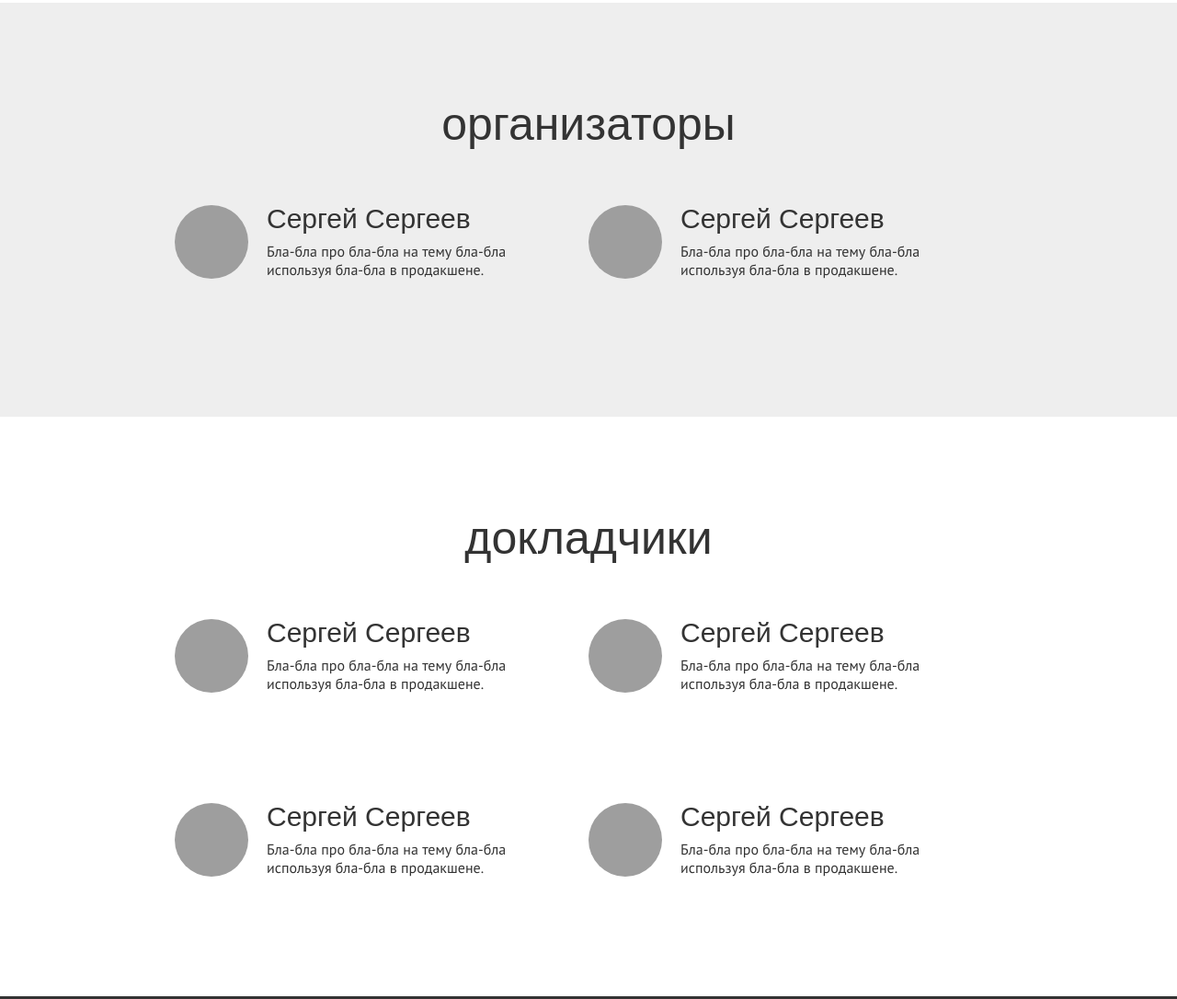
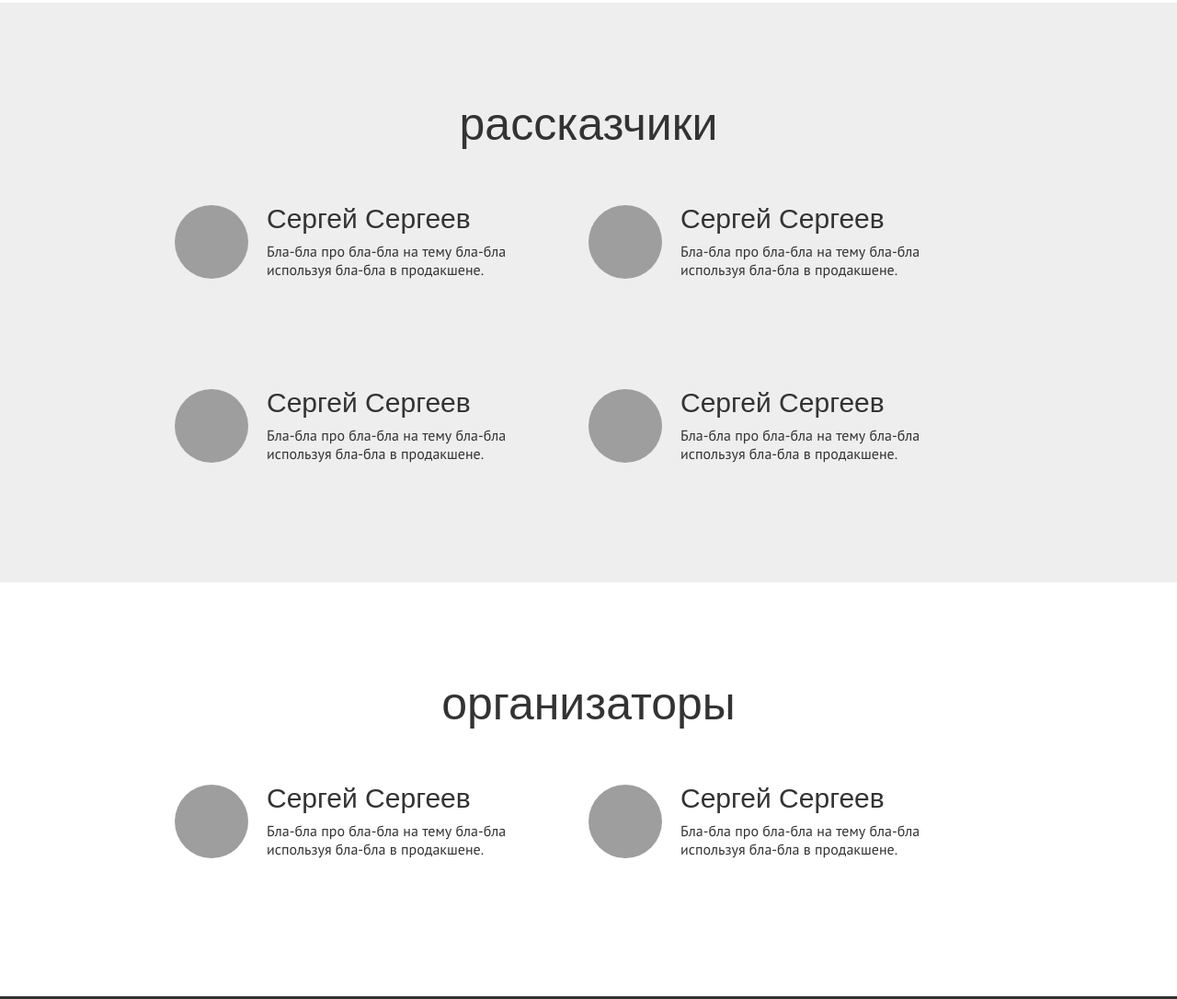
Before and after one commit to mursya/web-jam.github.io, a plain HTML site: page index.html in a window 1280 px wide. Shown: the part 1189-2275 px from the top of the page at 92% size. Drawn offline with Linux system fonts and the light colour scheme; grey boxes are pictures that could not be loaded; a web font is replaced by a local one.

Commit message:
поменять приоритеты показа секций

```diff
--- a/index.css
+++ b/index.css
@@ -134,16 +134,21 @@ body
     display: table-row;
 }
 
-.orgs-section
-{
-    background-color: #eee;
-}
-
 .orgs,
 .people
 {
     margin: 0 auto;
     max-width: 900px;
+}
+
+.people-section
+{
+    background-color: #eee;
+}
+
+.people
+{
+    margin-bottom: -120px;
 }
 
 .org
@@ -174,8 +179,6 @@ body
     font-size: 30px;
     text-align: center;
 
-    margin-top: -120px;
-
     color: #eee;
     background: #333;
 }
--- a/index.html
+++ b/index.html
@@ -44,27 +44,9 @@
 
 </section>
 
-<section class="orgs-section section">
-	<div class="orgs">
-		<h3 class="orgs--header">организаторы</h3>
-
-		<div class="org">
-			<img src="https://gravatar.com/avatar/2ffacc76f61622698389096864acf01b?r=x&amp;s=160" class="org--avatar">
-			<h4 class="org--name">Сергей Сергеев</h4>
-			<span class="org--description">Бла-бла про бла-бла на тему бла-бла используя бла-бла в продакшене.</span>
-		</div>
-
-		<div class="org">
-			<img src="https://gravatar.com/avatar/2ffacc76f61622698389096864acf01b?r=x&amp;s=160" class="org--avatar">
-			<h4 class="org--name">Сергей Сергеев</h4>
-			<span class="org--description">Бла-бла про бла-бла на тему бла-бла используя бла-бла в продакшене.</span>
-		</div>
-	</div>
-</section>
-
 <section class="people-section section">
 <div class="people">
-	<h3 class="people--header">докладчики</h3>
+	<h3 class="people--header">рассказчики</h3>
 
 	<div class="pair">
 	<div class="org">
@@ -94,7 +76,24 @@
 	</div>
 	</div>
 </div>
+</section>
 
+<section class="orgs-section section">
+	<div class="orgs">
+		<h3 class="orgs--header">организаторы</h3>
+
+		<div class="org">
+			<img src="https://gravatar.com/avatar/2ffacc76f61622698389096864acf01b?r=x&amp;s=160" class="org--avatar">
+			<h4 class="org--name">Сергей Сергеев</h4>
+			<span class="org--description">Бла-бла про бла-бла на тему бла-бла используя бла-бла в продакшене.</span>
+		</div>
+
+		<div class="org">
+			<img src="https://gravatar.com/avatar/2ffacc76f61622698389096864acf01b?r=x&amp;s=160" class="org--avatar">
+			<h4 class="org--name">Сергей Сергеев</h4>
+			<span class="org--description">Бла-бла про бла-бла на тему бла-бла используя бла-бла в продакшене.</span>
+		</div>
+	</div>
 </section>
 
 <footer class="footer section">
```
